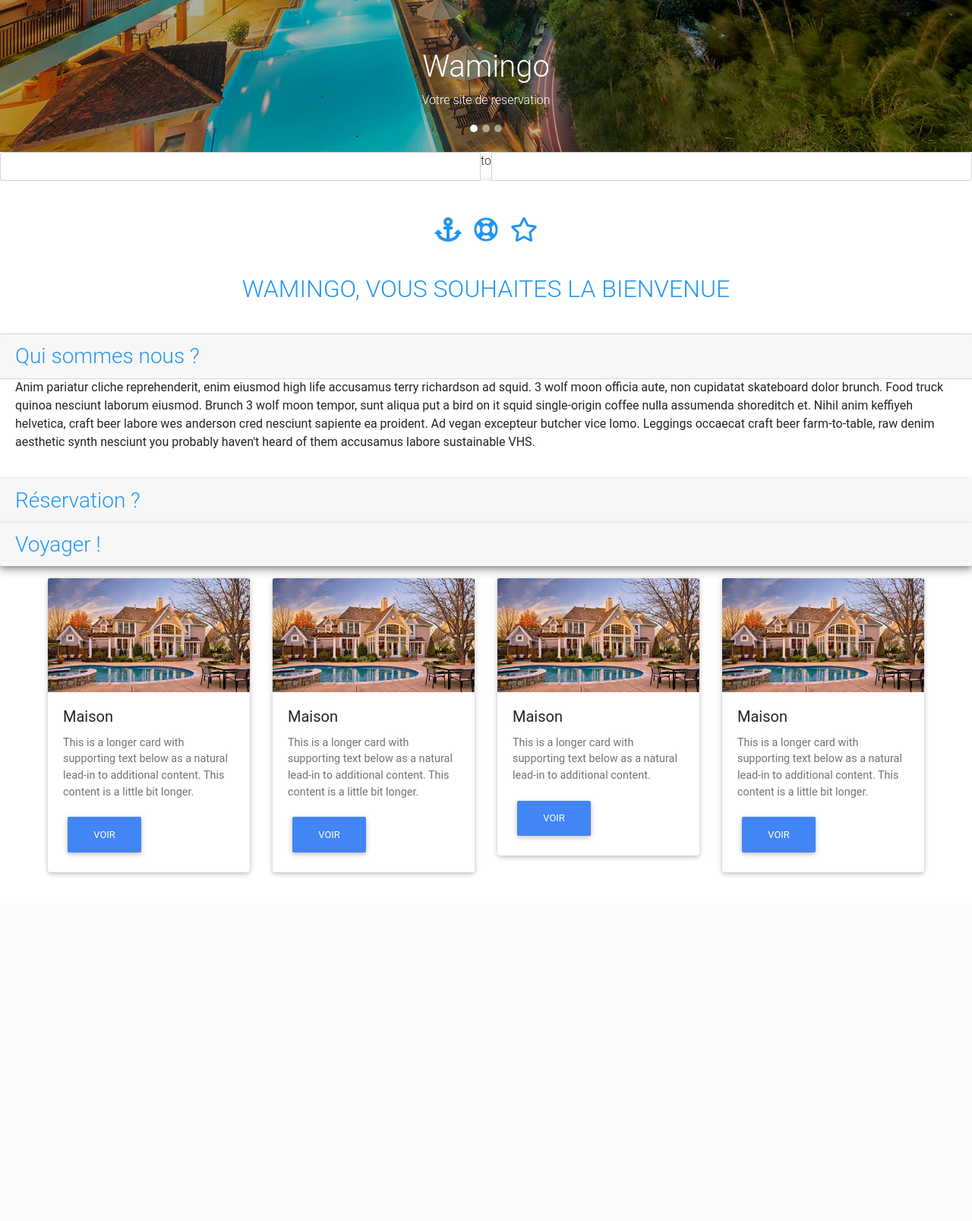
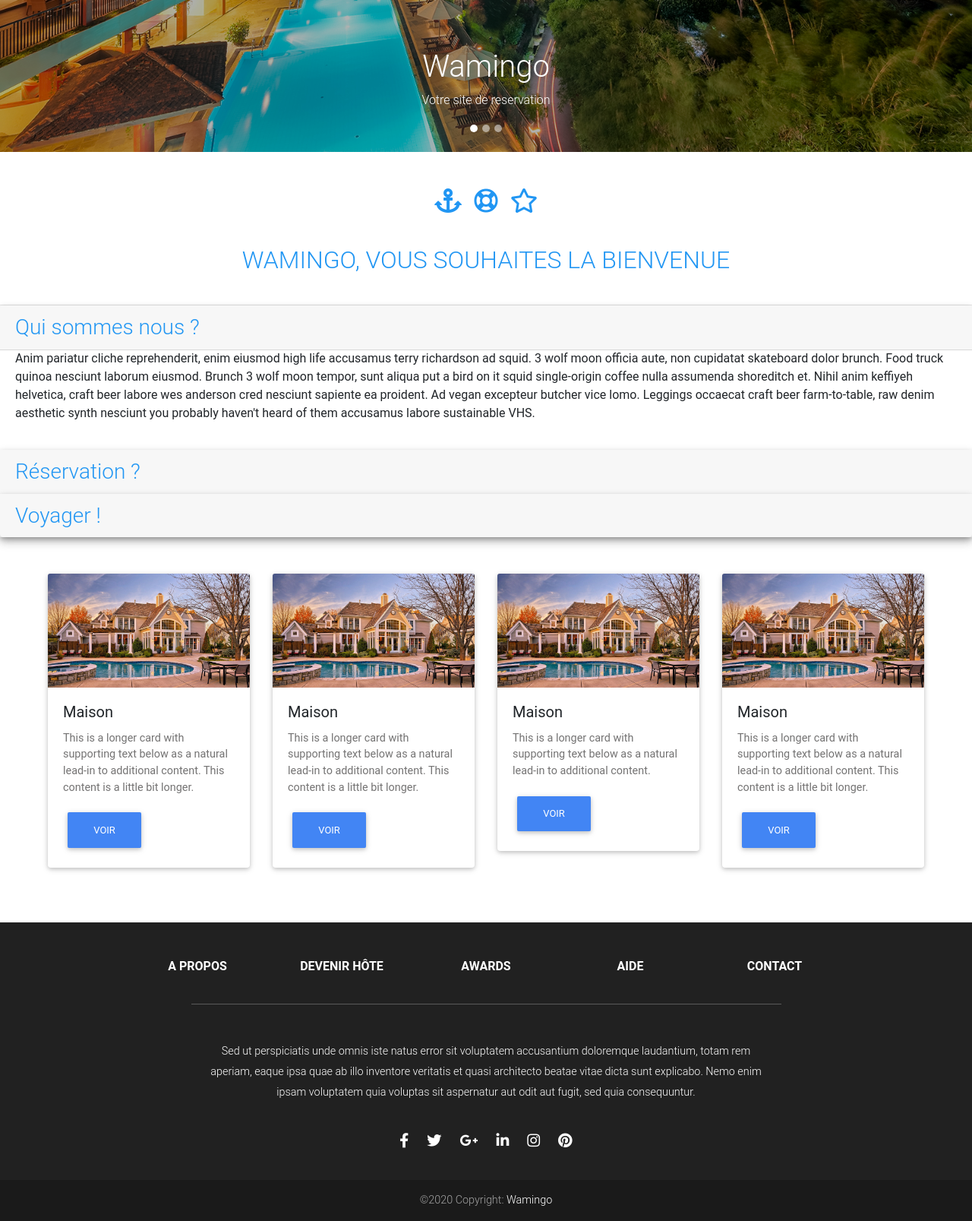
Before and after one commit to enzosborea/Projet-Web, a PHP site: page /view/layout/public/home.php in a window 1280 px wide. Shown: the part 368-1975 px from the top of the page at 76% size. Before the commit the page ends 1520 px from the top, so only its background shows below. Run offline with PHP 8.4, Linux system fonts and the light colour scheme; some libraries are stand-ins or nearby versions.

Commit message:
Third commit

```diff
--- /dev/null
+++ b/assets/css/main.css
@@ -0,0 +1,5 @@
+/* FOOTER */
+body {
+    font-family: sans-serif;
+    max-width: 100%;
+}
--- /dev/null
+++ b/assets/js/main.js
@@ -0,0 +1,2 @@
+// Data Picker Initialization
+$('.datepicker').pickadate();
--- a/view/layout/footer.php
+++ b/view/layout/footer.php
@@ -1,3 +1,122 @@
-<footer>
+<!-- Footer -->
+<footer class="page-footer font-small bg-dark">
+
+    <!-- Footer Links -->
+    <div class="container">
+
+        <!-- Grid row-->
+        <div class="row text-center d-flex justify-content-center pt-5 mb-3">
+
+            <!-- Grid column -->
+            <div class="col-md-2 mb-3">
+                <h6 class="text-uppercase font-weight-bold">
+                    <a href="#!">A propos</a>
+                </h6>
+            </div>
+            <!-- Grid column -->
+
+            <!-- Grid column -->
+            <div class="col-md-2 mb-3">
+                <h6 class="text-uppercase font-weight-bold">
+                    <a href="#!">Devenir hôte</a>
+                </h6>
+            </div>
+            <!-- Grid column -->
+
+            <!-- Grid column -->
+            <div class="col-md-2 mb-3">
+                <h6 class="text-uppercase font-weight-bold">
+                    <a href="#!">Awards</a>
+                </h6>
+            </div>
+            <!-- Grid column -->
+
+            <!-- Grid column -->
+            <div class="col-md-2 mb-3">
+                <h6 class="text-uppercase font-weight-bold">
+                    <a href="#!">Aide</a>
+                </h6>
+            </div>
+            <!-- Grid column -->
+
+            <!-- Grid column -->
+            <div class="col-md-2 mb-3">
+                <h6 class="text-uppercase font-weight-bold">
+                    <a href="#!">Contact</a>
+                </h6>
+            </div>
+            <!-- Grid column -->
+
+        </div>
+        <!-- Grid row-->
+        <hr class="rgba-white-light" style="margin: 0 15%;">
+
+        <!-- Grid row-->
+        <div class="row d-flex text-center justify-content-center mb-md-0 mb-4">
+
+            <!-- Grid column -->
+            <div class="col-md-8 col-12 mt-5">
+                <p style="line-height: 1.7rem">Sed ut perspiciatis unde omnis iste natus error sit voluptatem
+                    accusantium doloremque laudantium, totam rem
+                    aperiam, eaque ipsa quae ab illo inventore veritatis et quasi architecto beatae vitae dicta sunt
+                    explicabo.
+                    Nemo enim ipsam voluptatem quia voluptas sit aspernatur aut odit aut fugit, sed quia consequuntur.</p>
+            </div>
+            <!-- Grid column -->
+
+        </div>
+        <!-- Grid row-->
+        <hr class="clearfix d-md-none rgba-white-light" style="margin: 10% 15% 5%;">
+
+        <!-- Grid row-->
+        <div class="row pb-3">
+
+            <!-- Grid column -->
+            <div class="col-md-12">
+
+                <div class="mb-5 flex-center">
+
+                    <!-- Facebook -->
+                    <a class="fb-ic">
+                        <i class="fab fa-facebook-f fa-lg white-text mr-4"> </i>
+                    </a>
+                    <!-- Twitter -->
+                    <a class="tw-ic">
+                        <i class="fab fa-twitter fa-lg white-text mr-4"> </i>
+                    </a>
+                    <!-- Google +-->
+                    <a class="gplus-ic">
+                        <i class="fab fa-google-plus-g fa-lg white-text mr-4"> </i>
+                    </a>
+                    <!--Linkedin -->
+                    <a class="li-ic">
+                        <i class="fab fa-linkedin-in fa-lg white-text mr-4"> </i>
+                    </a>
+                    <!--Instagram-->
+                    <a class="ins-ic">
+                        <i class="fab fa-instagram fa-lg white-text mr-4"> </i>
+                    </a>
+                    <!--Pinterest-->
+                    <a class="pin-ic">
+                        <i class="fab fa-pinterest fa-lg white-text"> </i>
+                    </a>
+
+                </div>
+
+            </div>
+            <!-- Grid column -->
+
+        </div>
+        <!-- Grid row-->
+
+    </div>
+    <!-- Footer Links -->
+
+    <!-- Copyright -->
+    <div class="footer-copyright text-center py-3">©2020 Copyright:
+        <a href="home.php">Wamingo</a>
+    </div>
+    <!-- Copyright -->
 
 </footer>
+<!-- Footer -->
--- a/view/layout/head.php
+++ b/view/layout/head.php
@@ -1,16 +1,18 @@
 <head>
     <meta charset="UTF-8">
     <title>Wamingo</title>
-    <link rel="stylesheet" href="../../assets/css/wamingo.css">
+    <link rel="stylesheet" href="/../assets/css/main.cs">
     <link rel="stylesheet" href="https://stackpath.bootstrapcdn.com/bootstrap/4.1.3/css/bootstrap.min.css" hreflang="" integrity="sha384-MCw98/SFnGE8fJT3GXwEOngsV7Zt27NXFoaoApmYm81iuXoPkFOJwJ8ERdknLPMO" crossorigin="anonymous">
     <link rel="stylesheet" href="https://use.fontawesome.com/releases/v5.8.2/css/all.css" hreflang="">
     <link href="https://cdnjs.cloudflare.com/ajax/libs/twitter-bootstrap/4.3.1/css/bootstrap.min.css" hreflang="" rel="stylesheet">
     <link href="https://cdnjs.cloudflare.com/ajax/libs/mdbootstrap/4.10.1/css/mdb.min.css" rel="stylesheet">
-    <script type="text/javascript" src="https://cdnjs.cloudflare.com/ajax/libs/jquery/3.4.1/jquery.min.js"></script>
+    <script src="https://code.jquery.com/jquery-3.4.1.js" integrity="sha256-WpOohJOqMqqyKL9FccASB9O0KwACQJpFTUBLTYOVvVU=" crossorigin="anonymous"></script>
     <script type="text/javascript" src="https://cdnjs.cloudflare.com/ajax/libs/popper.js/1.14.4/umd/popper.min.js"></script>
     <script type="text/javascript" src="https://cdnjs.cloudflare.com/ajax/libs/twitter-bootstrap/4.3.1/js/bootstrap.min.js"></script>
     <script type="text/javascript" src="https://cdnjs.cloudflare.com/ajax/libs/mdbootstrap/4.10.1/js/mdb.min.js"></script>
-    <script src="https://stackpath.bootstrapcdn.com/bootstrap/4.1.3/js/bootstrap.min.js" integrity="sha384-ChfqqxuZUCnJSK3+MXmPNIyE6ZbWh2IMqE241rYiqJxyMiZ6OW/JmZQ5stwEULTy" crossorigin="anonymous"></script>
-    <script src="https://code.jquery.com/jquery-3.3.1.slim.min.js" integrity="sha384-q8i/X+965DzO0rT7abK41JStQIAqVgRVzpbzo5smXKp4YfRvH+8abtTE1Pi6jizo" crossorigin="anonymous"></script>
-    <script src="https://cdnjs.cloudflare.com/ajax/libs/popper.js/1.14.3/umd/popper.min.js" integrity="sha384-ZMP7rVo3mIykV+2+9J3UJ46jBk0WLaUAdn689aCwoqbBJiSnjAK/l8WvCWPIPm49" crossorigin="anonymous"></script>
+    <style>
+        /* FOOTER */
+
+        /* FOOTER */
+    </style>
 </head>
--- a/view/layout/public/home.php
+++ b/view/layout/public/home.php
@@ -34,6 +34,7 @@
             </div>
             <div class="carousel-caption">
                 <h1 class="h1-responsive">Wamingo</h1>
+                <p class="text-responsive">Votre site de reservation</p>
             </div>
         </div>
         <div class="carousel-item">
@@ -45,6 +46,7 @@
             </div>
             <div class="carousel-caption">
                 <h1 class="h1-responsive">Wamingo</h1>
+                <p class="text-responsive">Votre site de reservation</p>
             </div>
         </div>
     </div>
@@ -61,11 +63,7 @@
     <!--/.Controls-->
 </div>
     <!-- A FAIRE -->
-    <div class="input-daterange input-group" id="datepicker">
-    <input type="text" class="input-sm form-control" name="start" />
-    <span class="input-group-addon">to</span>
-    <input type="text" class="input-sm form-control" name="end" />
-    </div>
+
     <!-- A FAIRE -->
     <!--Accordion wrapper-->
     <div class="accordion md-accordion accordion-3 z-depth-1-half" id="accordionEx194" role="tablist"
@@ -169,7 +167,7 @@
     </div>
     <!--/.Accordion wrapper-->
 <!--/.Carousel Wrapper-->
-    <div class="row row-cols-1 row-cols-md-2 mx-5 my-3"> <!--marge right/left 5 et marge top/bot à 5 -->
+    <div class="row row-cols-1 row-cols-md-2 mx-5 my-5"> <!--marge right/left 5 et marge top/bot à 5 -->
         <div class="col mb-4">
             <div class="card">
                 <img src="../../../assets/images/maison1.jpg" class="card-img-top" alt="..."> <!--image a integrer propre-->
@@ -212,5 +210,6 @@
         </div>
     </div>
 </main>
+<?php require_once '../footer.php'?>
 </body>
 </html>
```
Also changed, not shown: assets/css/wamingo.css (deleted).
